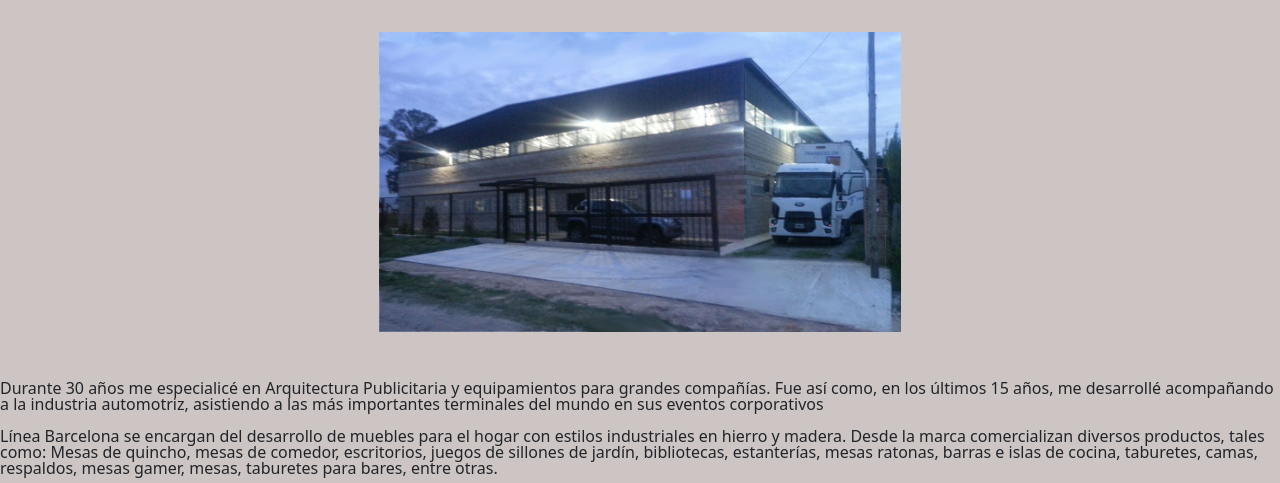
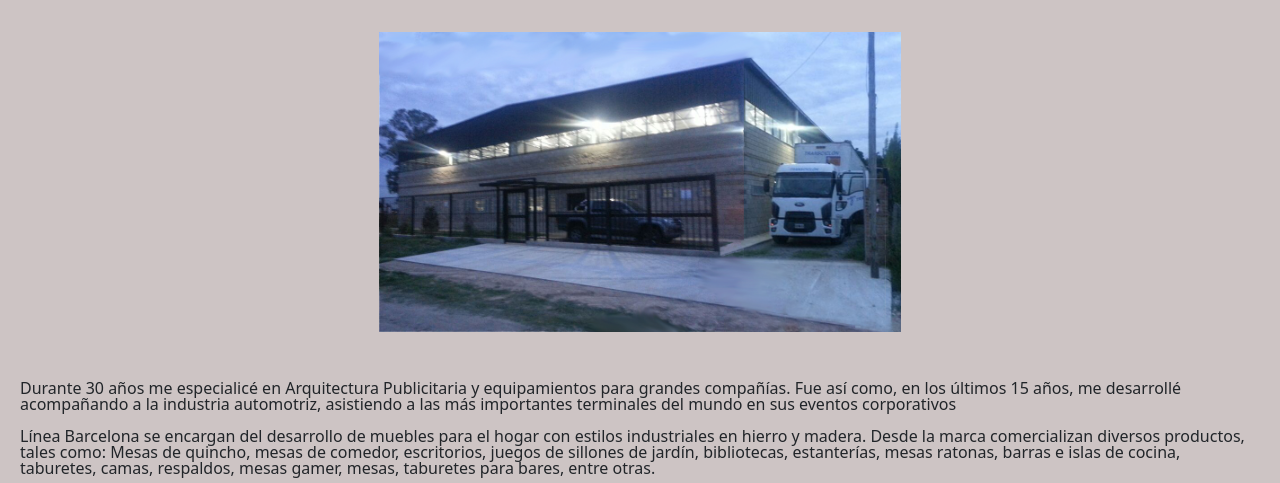
Before and after one commit to ElianaDiazMariel/linea.barcelona, a plain HTML site: page secciones/nosotros.html in a window 1280 px wide. Shown: the part 187-670 px from the top of the page. Drawn offline with nearby package versions, Linux system fonts and the light colour scheme.

Commit message:
modificacion

```diff
--- a/secciones/nosotros.html
+++ b/secciones/nosotros.html
@@ -64,7 +64,7 @@
     <section class="container1">
 
 
-        <main class=" mt-3 mb-5">
+        <main class="containertexto">
             <p class="fs-6 lh-1">
                 Durante 30 años me especialicé en Arquitectura Publicitaria y equipamientos para grandes compañías.
                 Fue así como, en los últimos 15 años, me desarrollé acompañando a la industria automotriz,
--- a/style/style1.scss
+++ b/style/style1.scss
@@ -57,6 +57,13 @@ $formulario:(
     }
     .container {
         margin-top: 300px;
+    }
+    .containertexto {
+        margin-top: 10px;
+        margin-bottom: 10px;
+        margin-left: 20px;
+        margin-right: 20px;
+
     }
     .quehacemos img{
         max-width: 200px;
```
Also changed, not shown: estilos/style1.css, 1 other file.
